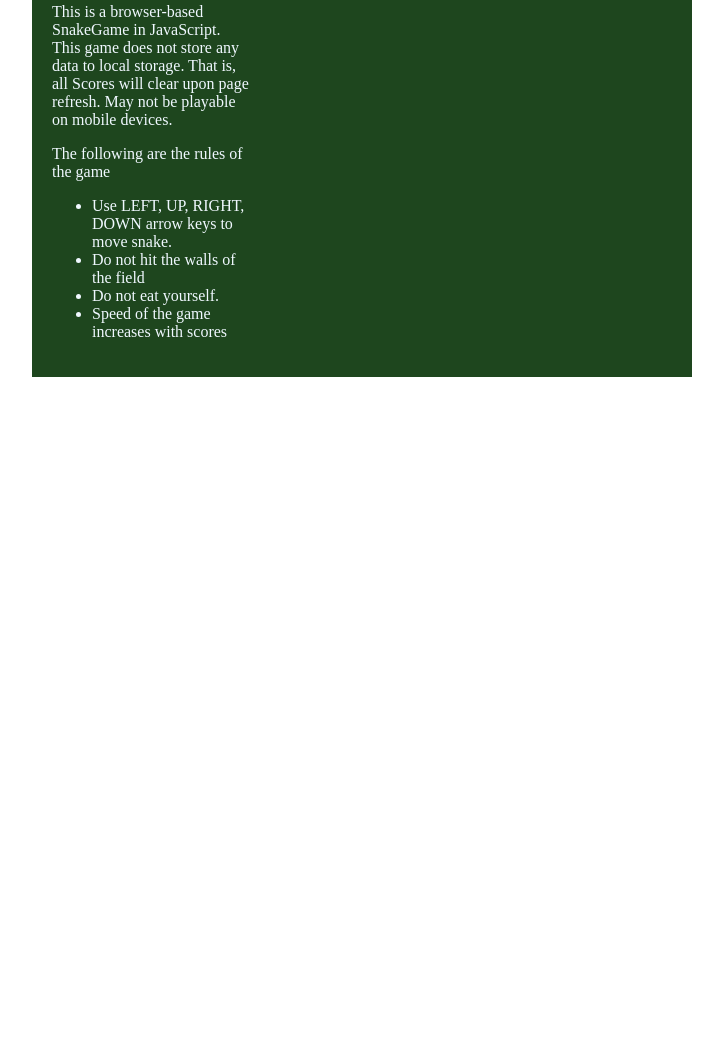
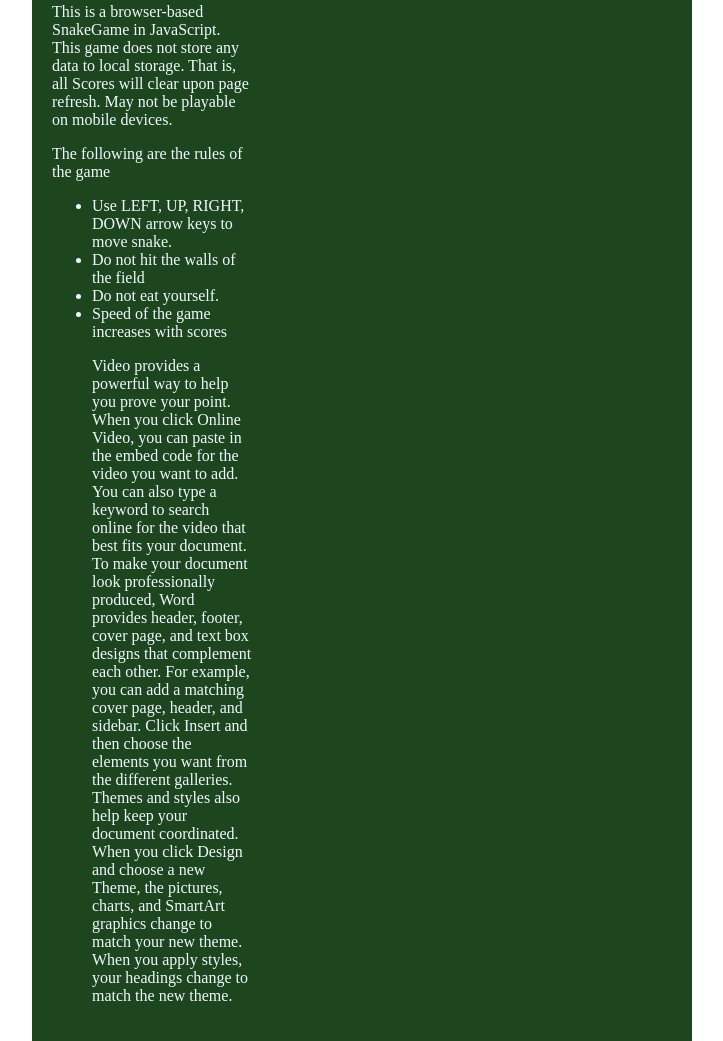
Before and after one commit to ProfNuru/JS-Snakegame, a plain HTML site: page index.html in a window 1280 px wide. Shown: the part 736-1777 px from the top of the page, without its empty margins (278-1001 px from the left). Before the commit the page ends 1113 px from the top, so only its background shows below. Drawn offline with Linux system fonts and the light colour scheme.

Commit message:
Just added a New Paragraph

```diff
--- a/index.html
+++ b/index.html
@@ -25,6 +25,13 @@
 				<li>Do not eat yourself.</li>
 				<li>Speed of the game increases with scores</li>
 
+			<p>Video provides a powerful way to help you prove your point. When you click Online Video, you can paste in the embed code for the video you want to add. You can also type a keyword to search online for the video that best fits your document.
+To make your document look professionally produced, Word provides header, footer, cover page, and text box designs that complement each other. For example, you can add a matching cover page, header, and sidebar. Click Insert and then choose the elements you want from the different galleries.
+Themes and styles also help keep your document coordinated. When you click Design and choose a new Theme, the pictures, charts, and SmartArt graphics change to match your new theme. When you apply styles, your headings change to match the new theme.
+
+
+</p>
+
 			</ul>
 		</div>
 	</div>
```
